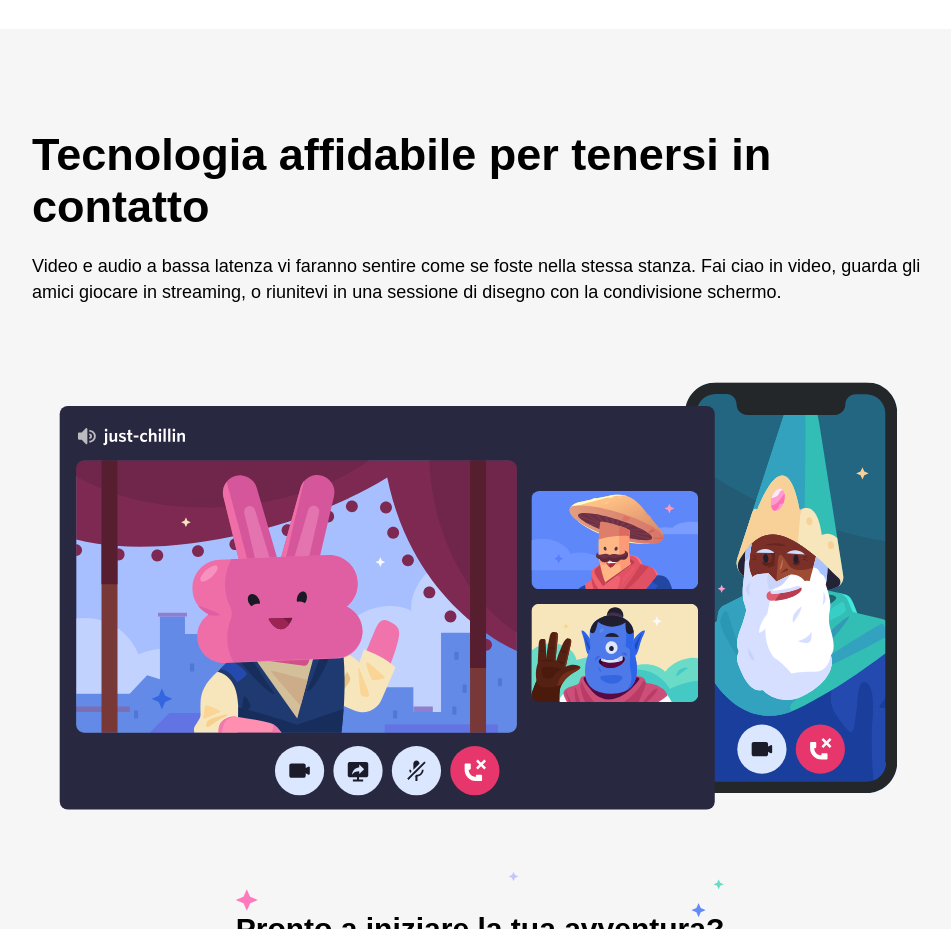
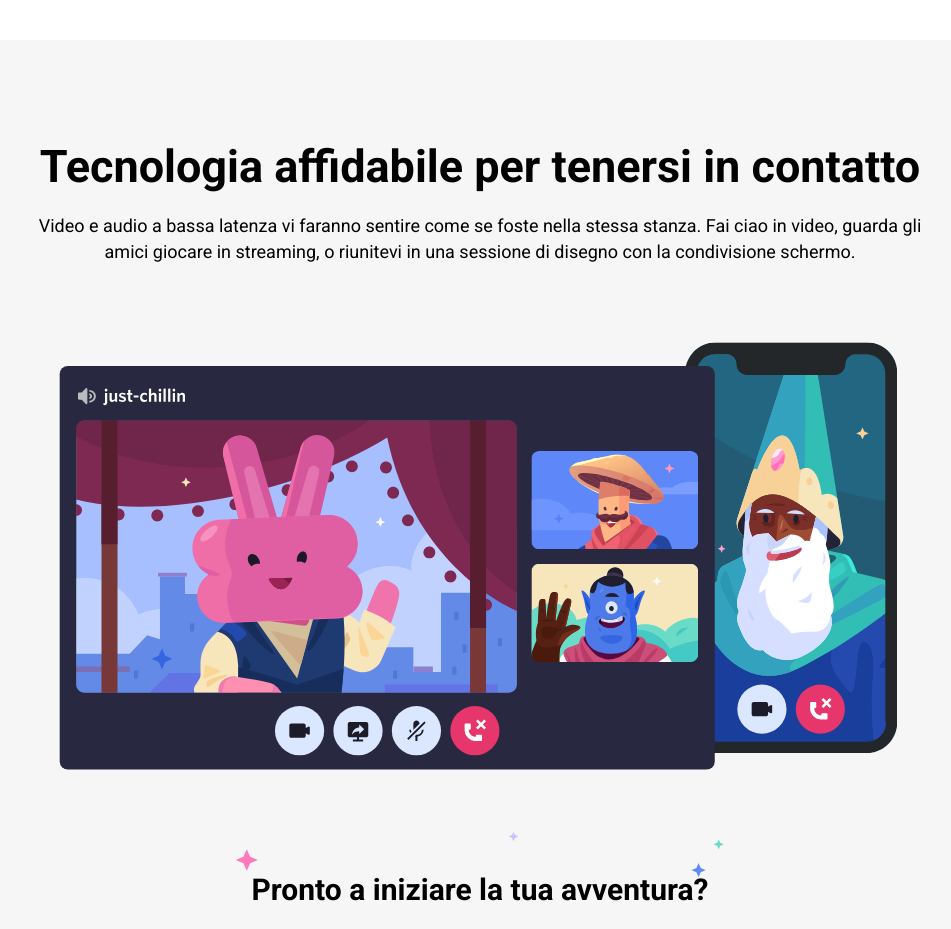
Before and after one commit to lollomrt/htmlcss-discord, a plain HTML site: page index.html in a window 1280 px wide. Shown: the part 2440-3369 px from the top of the page, without its empty margins (160-1111 px from the left). Drawn offline with Linux system fonts and the light colour scheme.

Commit message:
Modifiche html - Inserimento font roboto e aggiustamenti (sez. 5 testo centrato)

```diff
--- a/css/style.css
+++ b/css/style.css
@@ -5,7 +5,7 @@
 }
 
 body {
-    font-family: Arial, Helvetica, sans-serif;
+    font-family: 'Roboto', sans-serif;
 }
 
 h1 {
--- a/index.html
+++ b/index.html
@@ -6,6 +6,9 @@
         <meta name="viewport" content="width=device-width, initial-scale=1.0">
         <title>Struttura Discord - pt1</title>
         <link rel="stylesheet" href="./css/style.css">
+        <link rel="preconnect" href="https://fonts.googleapis.com">
+<link rel="preconnect" href="https://fonts.gstatic.com" crossorigin>
+<link href="https://fonts.googleapis.com/css2?family=Roboto:wght@400;500;700;900&display=swap" rel="stylesheet">
     </head>
     <body>
         <!-- Inizio Header -->
@@ -119,7 +122,7 @@
                 <div class="container">
                     <div class="row">
                         <div class="col col-full">
-                            <div class="contenuto">
+                            <div class="contenuto contenuto-sez-5">
                                 <h2>Tecnologia affidabile per tenersi in contatto</h2>
                                 <p class="padding-top-bottom-20">Video e audio a bassa latenza vi faranno sentire come se foste nella stessa stanza. Fai ciao in video, guarda gli amici giocare in streaming, o riunitevi in una sessione di disegno con la condivisione schermo.</p>
                             </div>
```
